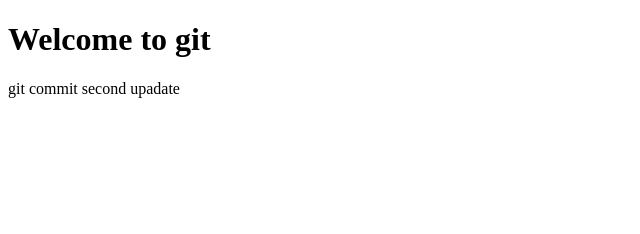
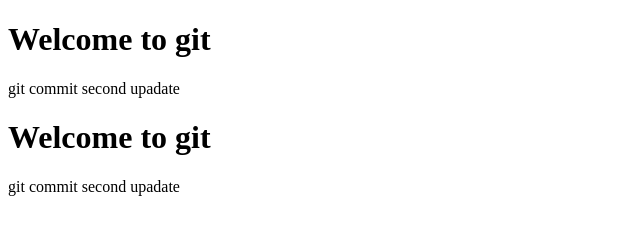
Before and after one commit to Suliman-Aminy/aminy, a plain HTML site: page home.html in a window 1280 px wide. Shown: the whole page, without its empty margins (0-640 px from the left). Drawn offline with Linux system fonts and the light colour scheme.

Commit message:
home.html

```diff
--- a/home.html
+++ b/home.html
@@ -8,5 +8,7 @@
 <body>
     <h1>Welcome to git</h1>
     <p>git commit second upadate</p>
+    <h1>Welcome to git</h1>
+    <p>git commit second upadate</p>
 </body>
 </html>
```
